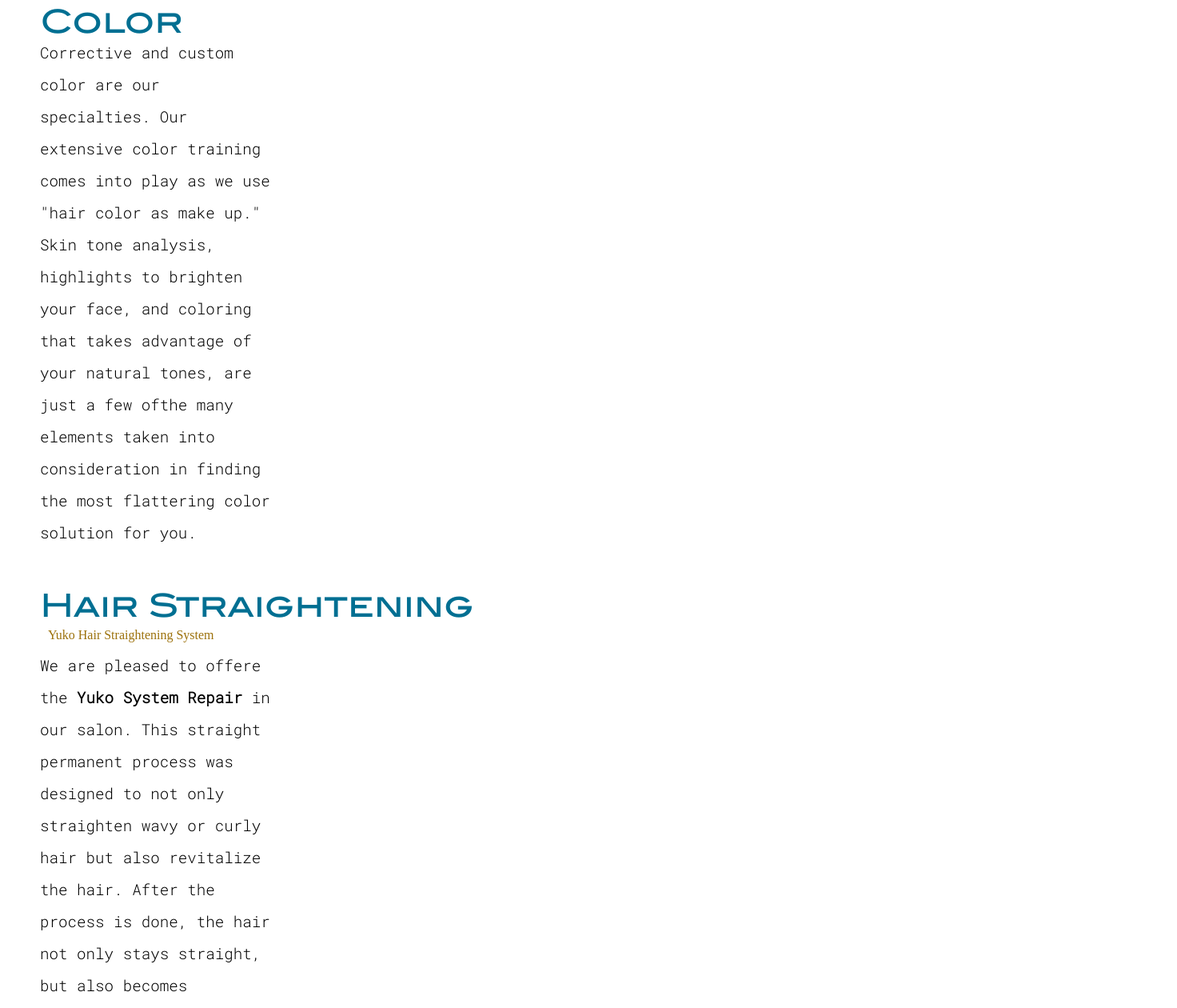
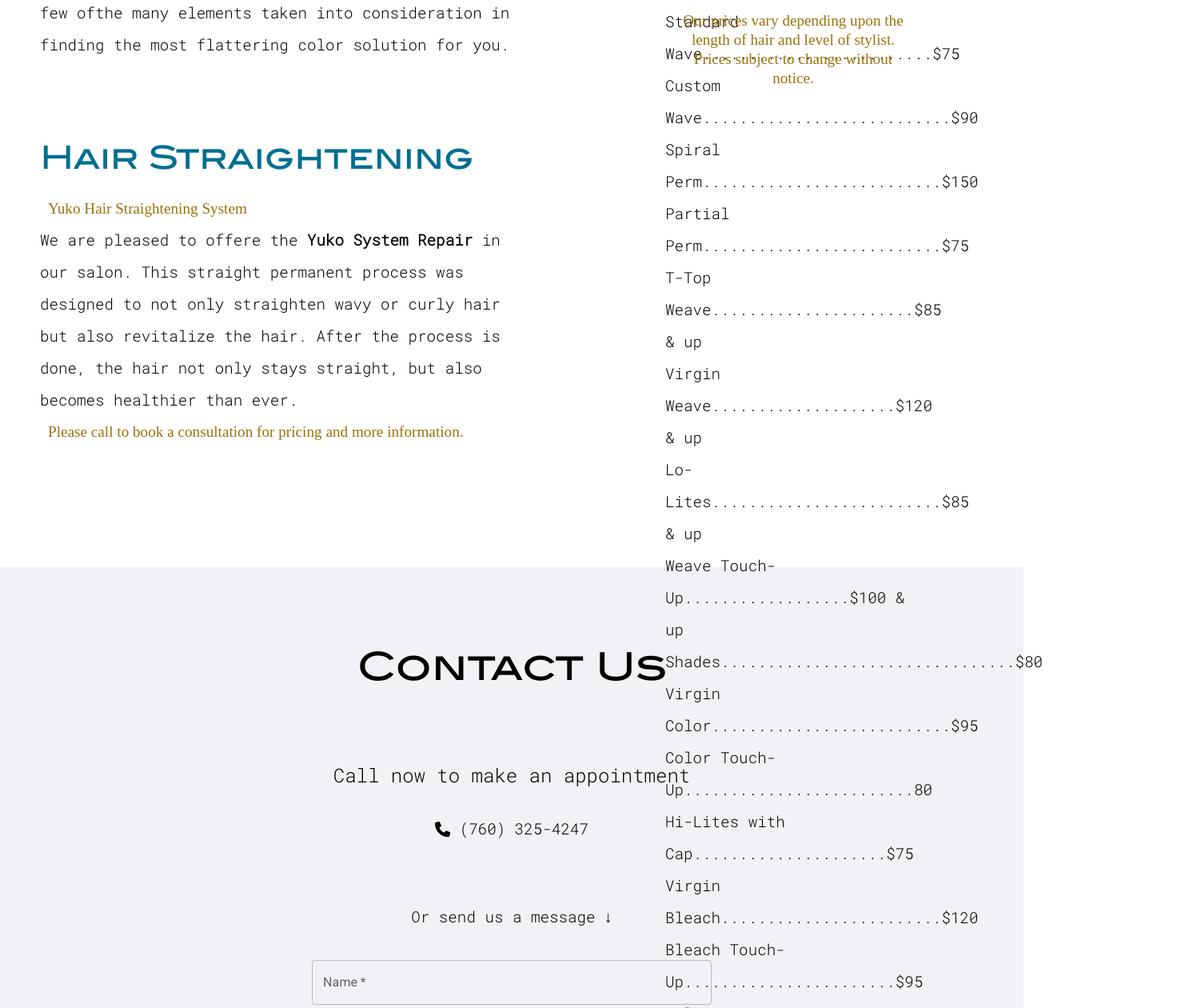
Before and after one commit to Austin-T-Johnson/headsuphair, a React (Create React App) app: page /services in a window 1280 px wide. Shown: the part 1080-2340 px from the top of the page at 80% size, 1472 px wide, since content can reach past the window. Built offline with nearby package versions, Linux system fonts and the light colour scheme; a web font is replaced by a local one; what react-swipeable-views-utils would draw is missing.

Commit message:
services page layout complete

```diff
--- a/src/App.scss
+++ b/src/App.scss
@@ -666,6 +666,8 @@ button:active:before {
     width: 100%;
     padding: 100px 50px;
     gap: 50px;
+    // background-color: red;
+    position: relative;
 }
 strong {
     font-weight: 800;
@@ -674,19 +676,37 @@ h1 {
     font-size: 2.5rem;
     font-family: "Blair";
     color: $headsupmain;
+    padding-bottom: 25px;
 }
 h2, h3 {
     color: #9C710B;
     padding: 10px;
+    font-size: 1.2rem;
 }
-p {
+.service-card-p {
     font-size:1.2rem;
     font-family: $regular;
     line-height: 2.5rem;;
 }
 .services-card {
-    width: 500%;
+    width: 50%;
+    padding: 50px 0px;
+    // background-color: red;
 }
 .service-txt-container {
+    width: 100%;
+}
+.services-pricing-container {
+    width: 50%;
+    position: absolute;
+    top:7%;
+    right:-15%;
+}
+.bottom-right-h3-container {
     width: 25%;
+    text-align: center;
+    position: absolute;
+    right: 10%;
+    bottom: -50%;
+    line-height: 1.5rem;
 }
--- /dev/null
+++ b/src/JSON/services-pricing.json
@@ -0,0 +1,80 @@
+[
+    {
+        "txt": "Haircuts..........................$35-$65"
+    },
+    {
+        "txt": "Child's Haircut (2-10 years)..........$30"
+    },
+    {
+        "txt": "Young Adult Haircut (11-14 years).....$40"
+    },
+    {
+        "txt": "Blow Dry..............................$40"
+    },
+    {
+        "txt": "Curling or Flat Iron.......$20 & up extra"
+    },
+    {
+        "txt": "Bangs Trim.............................$5"
+    },
+    {
+        "txt": "Beard Trim............................$15"
+    },
+    {
+        "txt": "Shampoo Set...........................$40"
+    },
+    {
+        "txt": "Special Occasion Up-Do...........$80 & up"
+    },
+    {
+        "txt": "Standard Wave.........................$75"
+    },
+    {
+        "txt": "Custom Wave...........................$90"
+    },
+    {
+        "txt": "Spiral Perm..........................$150"
+    },
+    {
+        "txt": "Partial Perm..........................$75"
+    },
+    {
+        "txt": "T-Top Weave......................$85 & up"
+    },
+    {
+        "txt": "Virgin Weave....................$120 & up"
+    },
+    {
+        "txt": "Lo-Lites.........................$85 & up"
+    },
+    {
+        "txt": "Weave Touch-Up..................$100 & up"
+    },
+    {
+        "txt": "Shades................................$80"
+    },
+    {
+        "txt": "Virgin Color..........................$95"
+    },
+    {
+        "txt": "Color Touch-Up.........................80"
+    },
+    {
+        "txt": "Hi-Lites with Cap.....................$75"
+    },
+    {
+        "txt": "Virgin Bleach........................$120"
+    },
+    {
+        "txt": "Bleach Touch-Up.......................$95"
+    },
+    {
+        "txt": "Color Correction..........Price quotation"
+    },
+    {
+        "txt": "Hair Extensions:"
+    },
+    {
+        "txt": "Babe, Short to Long.......Price quotation"
+    }
+]
--- a/src/components/Services.js
+++ b/src/components/Services.js
@@ -1,21 +1,23 @@
 import React from 'react'
 import Contact from './Contact'
+import servicesPricing from '../JSON/services-pricing.json'
 const Services = () => {
     return (
         <>
             <div className='background'></div>
             <div className='services-container'>
+                <div className='services-left-container'>
                     <div className='services-card'>
                         <h1>The Cut</h1>
                         <div className='service-txt-container'>
-                    <p>The cut begins with a full consultation regarding your hairstyle options. Your hair is then treated to our clarification process which removes hard water deposits, followed by a five-minute, monthly maitenance conditioning. Next, our designer will cut your hair using precision cutting techniques that make handling your hair between services a breeze.<strong>Complimentary hair sculpting or blow-dry finish.</strong></p>
+                            <p className='service-card-p'>The cut begins with a full consultation regarding your hairstyle options. Your hair is then treated to our clarification process which removes hard water deposits, followed by a five-minute, monthly maitenance conditioning. Next, our designer will cut your hair using precision cutting techniques that make handling your hair between services a breeze.<strong>Complimentary hair sculpting or blow-dry finish.</strong></p>
                         </div>
                     </div>
 
                     <div className='services-card'>
                         <h1>Color</h1>
                         <div className='service-txt-container'>
-                    <p>Corrective and custom color are our specialties. Our extensive color training comes into play as we use "hair color as make up." Skin tone analysis, highlights to brighten your face, and coloring that takes advantage of your natural tones, are just a few ofthe many elements taken into consideration in finding the most flattering color solution for you.</p>
+                            <p className='service-card-p'>Corrective and custom color are our specialties. Our extensive color training comes into play as we use "hair color as make up." Skin tone analysis, highlights to brighten your face, and coloring that takes advantage of your natural tones, are just a few ofthe many elements taken into consideration in finding the most flattering color solution for you.</p>
                         </div>
                     </div>
 
@@ -23,37 +25,27 @@ const Services = () => {
                         <h1>Hair Straightening</h1>
                         <h2>Yuko Hair Straightening System</h2>
                         <div className='service-txt-container'>
-                    <p>We are pleased to offere the <strong>Yuko System Repair</strong> in our salon. This straight permanent process was designed to not only straighten wavy or curly hair but also revitalize the hair. After the process is done, the hair not only stays straight, but also becomes healthier than ever.</p>
+                            <p className='service-card-p'>We are pleased to offere the <strong>Yuko System Repair</strong> in our salon. This straight permanent process was designed to not only straighten wavy or curly hair but also revitalize the hair. After the process is done, the hair not only stays straight, but also becomes healthier than ever.</p>
                         </div>
                         <h3>Please call to book a consultation for pricing and more information.</h3>
                     </div>
-
-            <div className='services-card'>
-                <h1>Hair Services</h1>
-                <p>Haircuts..........................$35-$65</p><br></br>
-                <p>Child's Haircut (2-10 years)..........$30</p><br></br>
-                <p>Young Adult Haircut (11-14 years).....$40</p><br></br>
-                <p>Blow Dry..............................$40</p><br></br>
-                <p>Curling or Flat Iron.......$20 & up extra</p><br></br>
-                <p>Bangs Trim.............................$5</p><br></br>
-                <p>Beard Trim............................$15</p><br></br>
-                <p>Shampoo Set...........................$40</p><br></br>
-                <p>Special Occasion Up-Do...........$80 & up</p><br></br>
-                <p>Standard Wave.........................$75</p><br></br>
-                <p>Custom Wave...........................$90</p><br></br>
-                <p>Spiral Perm..........................$150</p><br></br>
-
                 </div>
 
 
-
-
+                <div className='services-pricing-container'>
+                    <div className='services-card'>
+                        <h1>Hair Services</h1>
+                        {servicesPricing.map((service) => {
+                            return (
+                                <p className='service-card-p'>{service.txt}</p>
+                            )
+                        })}
                     </div>
-
-
-
-
-
+                </div>
+            </div>
+            <div className='bottom-right-h3-container'>
+                <h3>Our prices vary depending upon the length of hair and level of stylist. Prices subject to change without notice.</h3>
+            </div>
             <Contact />
 
         </>
```
Lines whose indentation alone changed are shown as unchanged.
